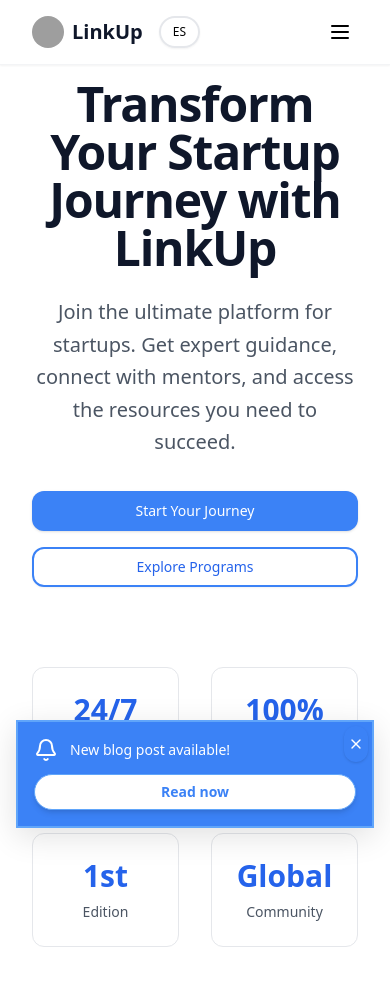
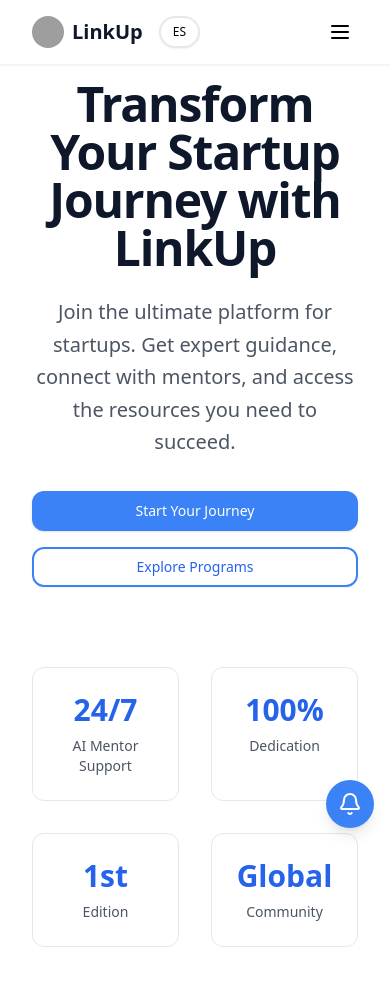
Before and after one commit to Ezequielagradnik/Linkup-Front, a Next.js app: page / in a window 390 px wide. Shown: the top 986 px of the page. Built offline with nearby package versions, Linux system fonts and the light colour scheme; grey boxes are pictures that could not be loaded.

Commit message:
fix responsive notification blog

```diff
--- a/components/NewBlogNotification.jsx
+++ b/components/NewBlogNotification.jsx
@@ -42,14 +42,27 @@ export function NewBlogNotification() {
   if (!showNotification) return null
 
   return (
-    <div className="fixed bottom-4 right-4 left-4 md:left-auto max-w-sm bg-secondary-500 text-white p-4 rounded-lg border-2 border-secondary-400 shadow-[0_8px_30px_rgb(0,0,0,0.12)] backdrop-blur-sm flex flex-wrap md:flex-nowrap items-center gap-3 md:gap-4 transition-all duration-300 hover:shadow-[0_8px_30px_rgb(0,0,0,0.2)]">
+    <div
+      onClick={handleNotificationClick}
+      className="fixed bottom-4 right-4 transition-all duration-300 cursor-pointer"
+    >
+      {/* Mobile version */}
+      <div className="md:hidden bg-secondary-500 text-white p-3 rounded-full shadow-lg hover:shadow-xl">
+        <Bell className="h-6 w-6" />
+      </div>
+
+      {/* Desktop version */}
+      <div className="hidden md:flex max-w-sm bg-secondary-500 text-white p-4 rounded-2xl border-2 border-secondary-400 shadow-[0_8px_30px_rgb(0,0,0,0.12)] backdrop-blur-sm items-center gap-4 hover:shadow-[0_8px_30px_rgb(0,0,0,0.2)]">
         <Bell className="h-6 w-6 flex-shrink-0" />
-      <span className="flex-grow text-sm md:text-base">
+        <span className="flex-grow text-base">
           {language === "en" ? "New blog post available!" : "¡Nuevo post de blog disponible!"}
         </span>
         <Button
-        onClick={handleNotificationClick}
-        className="w-full md:w-auto bg-white text-secondary-500 hover:bg-secondary-50 transition-all duration-200 font-semibold py-2 px-4 rounded-full text-sm shadow-md hover:shadow-lg border border-secondary-400"
+          onClick={(e) => {
+            e.stopPropagation()
+            handleNotificationClick()
+          }}
+          className="bg-white text-secondary-500 hover:bg-secondary-50 transition-all duration-200 font-semibold py-2 px-4 rounded-full text-sm shadow-md hover:shadow-lg border border-secondary-400"
         >
           {language === "en" ? "Read now" : "Leer ahora"}
         </Button>
@@ -60,5 +73,6 @@ export function NewBlogNotification() {
           <X className="h-4 w-4" />
         </Button>
       </div>
+    </div>
   )
 }
```
Lines whose indentation alone changed are shown as unchanged.
